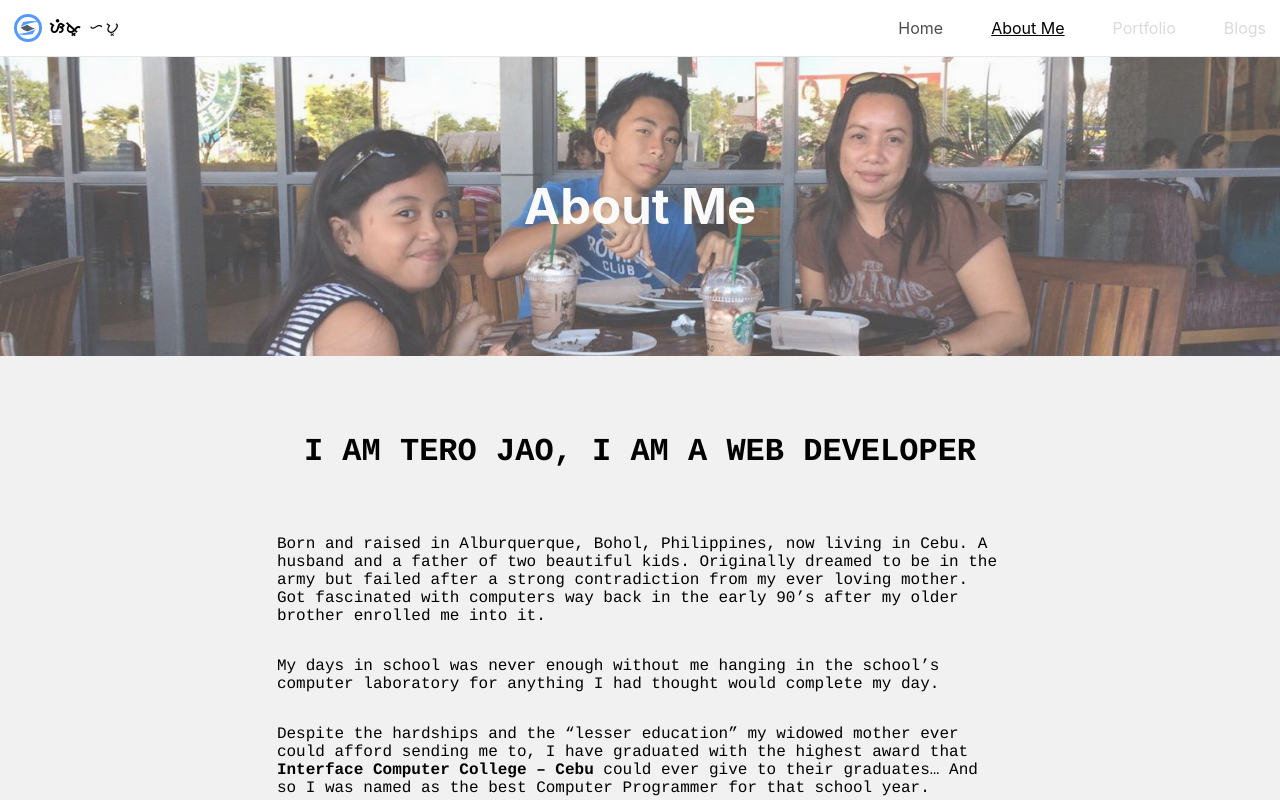
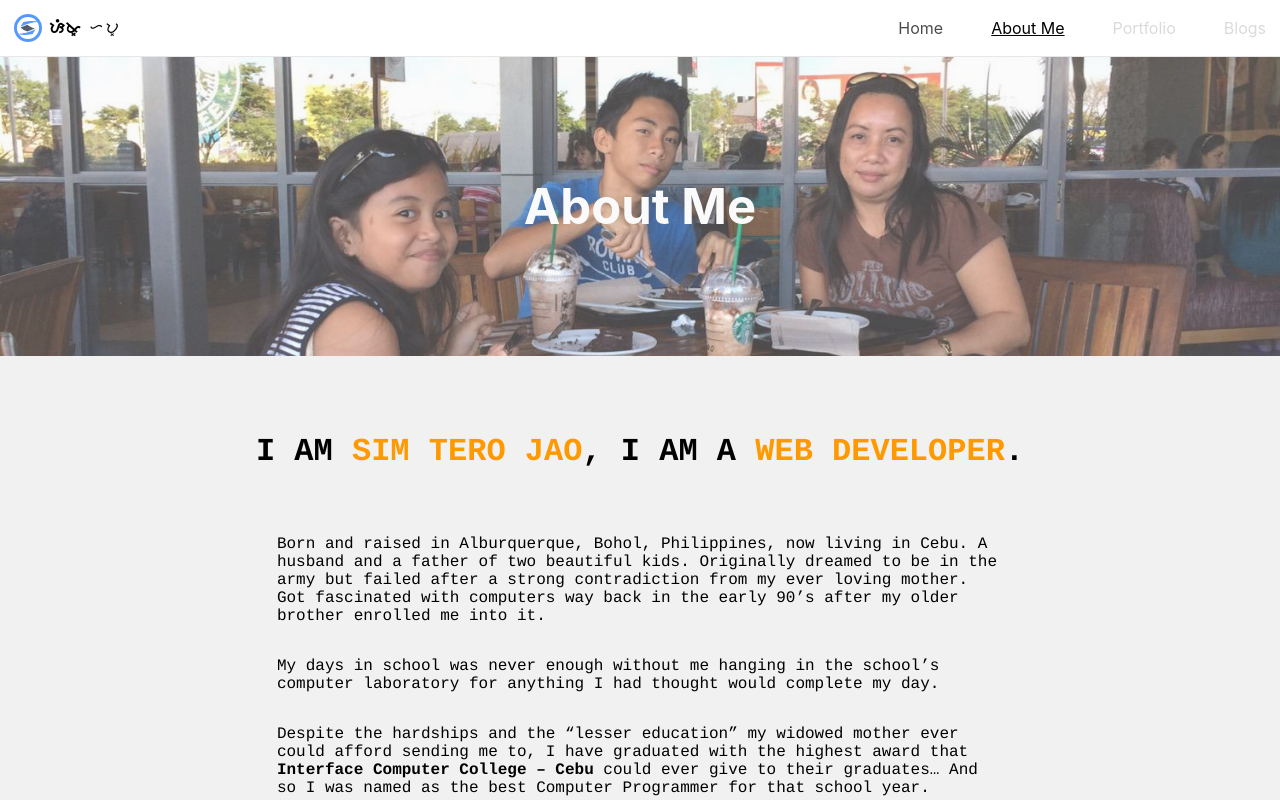
Before and after one commit to jaosimt/portfolio, a React (Create React App) app: page /about-me in a window 1280 px wide. Shown: the top 800 px of the page. Built offline with nearby package versions, Linux system fonts and the light colour scheme.

Commit message:
* added pages

```diff
--- a/src/App.scss
+++ b/src/App.scss
@@ -24,3 +24,4 @@
 }
 
 .hidden { display: none !important; }
+.gold { color: #f90; }
--- a/src/components/AboutMe/index.js
+++ b/src/components/AboutMe/index.js
@@ -12,7 +12,7 @@ class AboutMe extends Component {
 			<div className="wrapper">
 				<div className="banner">About me</div>
 				<div className="content">
-					<h1>I am Tero Jao, I am a Web Developer</h1>
+					<h1>I am <span className='gold'>Sim Tero Jao</span>, I am a <span className="gold">Web Developer</span>.</h1>
 					<p>
 						Born and raised in Alburquerque, Bohol, Philippines, now living in Cebu. A husband and a father of two
 						beautiful kids. Originally dreamed to be in the army but failed after a strong contradiction from my
--- a/src/components/Home/index.js
+++ b/src/components/Home/index.js
@@ -9,7 +9,7 @@ class Home extends Component {
 			<div className="profile-image" />
 			<div className="profile-description">
 				<div className="greetings bybyn">ᜃᜋᜓᜐ᜔ᜆ</div>
-				<h1 className="name">Sim Jao</h1>
+				<h1 className="name gold">Sim Jao</h1>
 				<p>
 					I am a web designer and developer specializing in JavasSript including but not limited to React JS.
 				</p>
```
